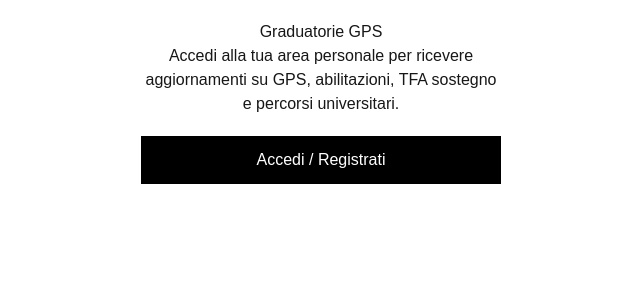
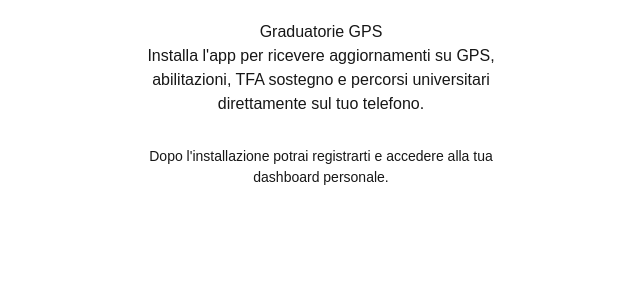
Before and after one commit to mastersformazione/graduatoriegps-app, a Next.js app: page / in a window 1280 px wide. Shown: the top 300 px of the page, without its empty margins (319-959 px from the left). Built offline with nearby package versions, Linux system fonts and the light colour scheme.

Commit message:
home focus install app

```diff
--- a/app/page.tsx
+++ b/app/page.tsx
@@ -1,21 +1,8 @@
 "use client";
 
 import InstallButton from "./install-button";
-import { useRouter } from "next/navigation";
 
 export default function Home() {
-  const router = useRouter();
-
-  const handleAccess = () => {
-    const user = localStorage.getItem("gps_user");
-
-    if (user) {
-      router.push("/dashboard");
-    } else {
-      router.push("/register");
-    }
-  };
-
   return (
     <main
       style={{
@@ -29,25 +16,18 @@ export default function Home() {
       <h1>Graduatorie GPS</h1>
 
       <p>
-        Accedi alla tua area personale per ricevere aggiornamenti su GPS,
-        abilitazioni, TFA sostegno e percorsi universitari.
+        Installa l'app per ricevere aggiornamenti su GPS, abilitazioni, TFA
+        sostegno e percorsi universitari direttamente sul tuo telefono.
       </p>
 
-      <div style={{ marginTop: 20 }}>
-        <button
-          onClick={handleAccess}
-          style={{
-            padding: 12,
-            background: "black",
-            color: "white",
-            width: "100%",
-          }}
-        >
-          Accedi / Registrati
-        </button>
+      <div style={{ marginTop: 30 }}>
+        <InstallButton />
       </div>
 
-      <InstallButton />
+      <p style={{ marginTop: 20, fontSize: 14 }}>
+        Dopo l'installazione potrai registrarti e accedere alla tua dashboard
+        personale.
+      </p>
     </main>
   );
 }
```
